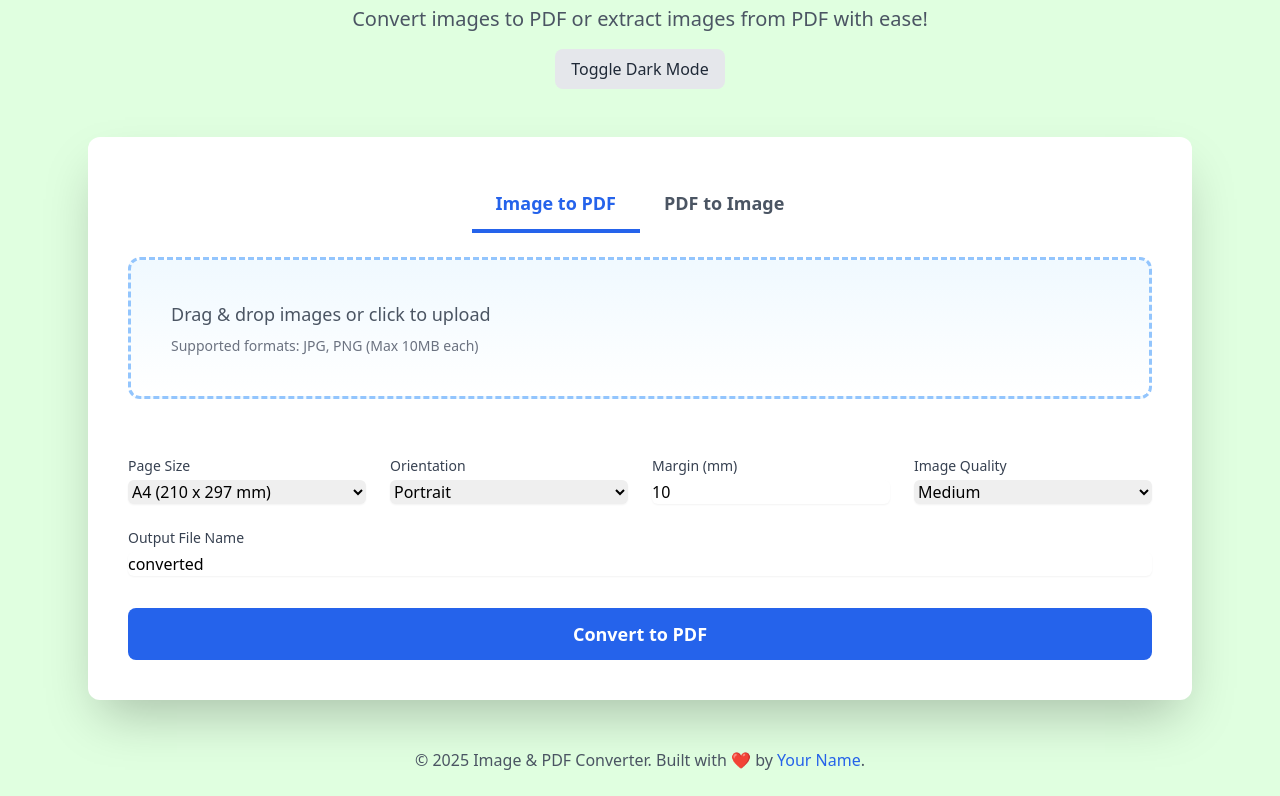
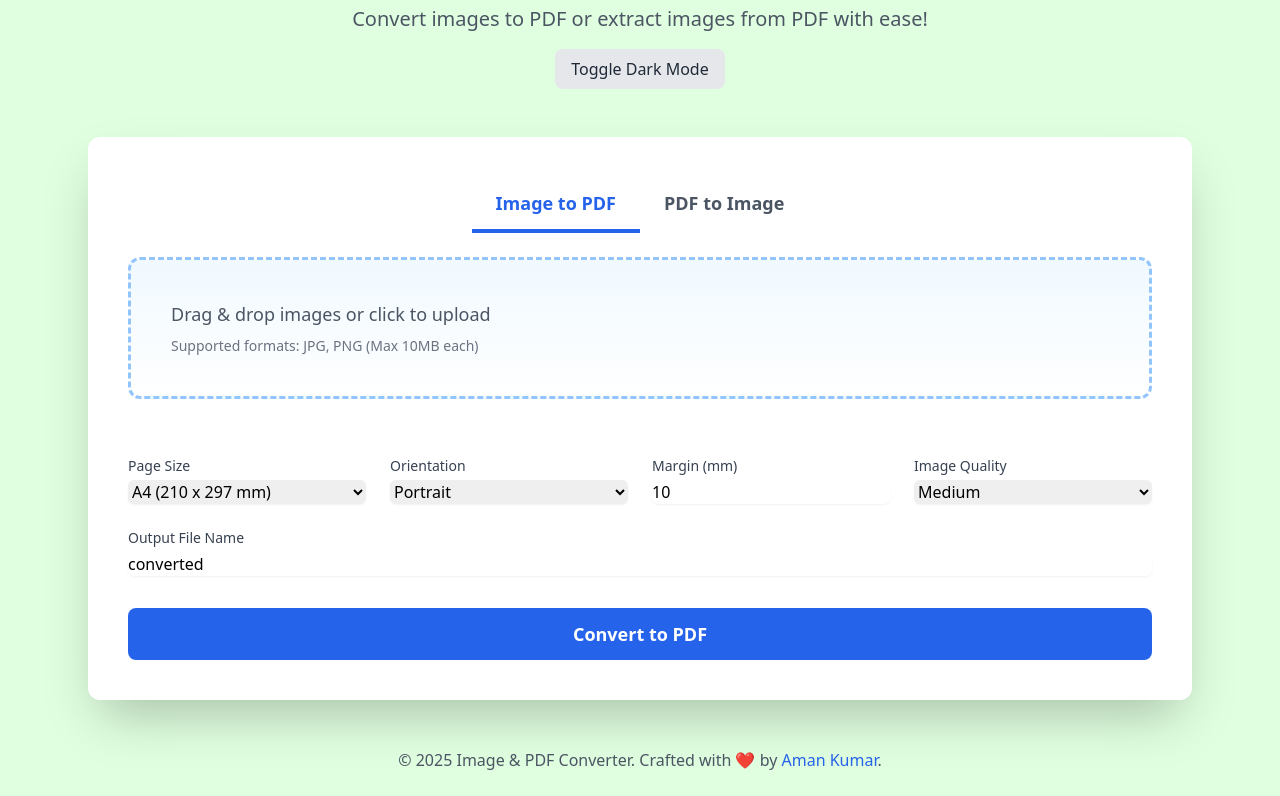
Before and after one commit to amankumarvishal/testing, a plain HTML site: page index.html in a window 1280 px wide. Shown: the part 83-879 px from the top of the page. Drawn offline with nearby package versions, Linux system fonts and the light colour scheme.

Commit message:
Update index.html

```diff
--- a/index.html
+++ b/index.html
@@ -232,7 +232,7 @@
         </main>
 
         <footer class="text-center mt-12 text-gray-600 dark:text-gray-400">
-            <p>© 2025 Image & PDF Converter. Built with ❤ by <a href="https://github.com/<your-username>" class="text-blue-600 dark:text-blue-400 hover:underline">Your Name</a>.</p>
+            <p>© 2025 Image & PDF Converter. Crafted with ❤ by <a href="https://github.com/<your-username>" class="text-blue-600 dark:text-blue-400 hover:underline">Aman Kumar</a>.</p>
         </footer>
 
         <div id="toast" class="toast"></div>
```
